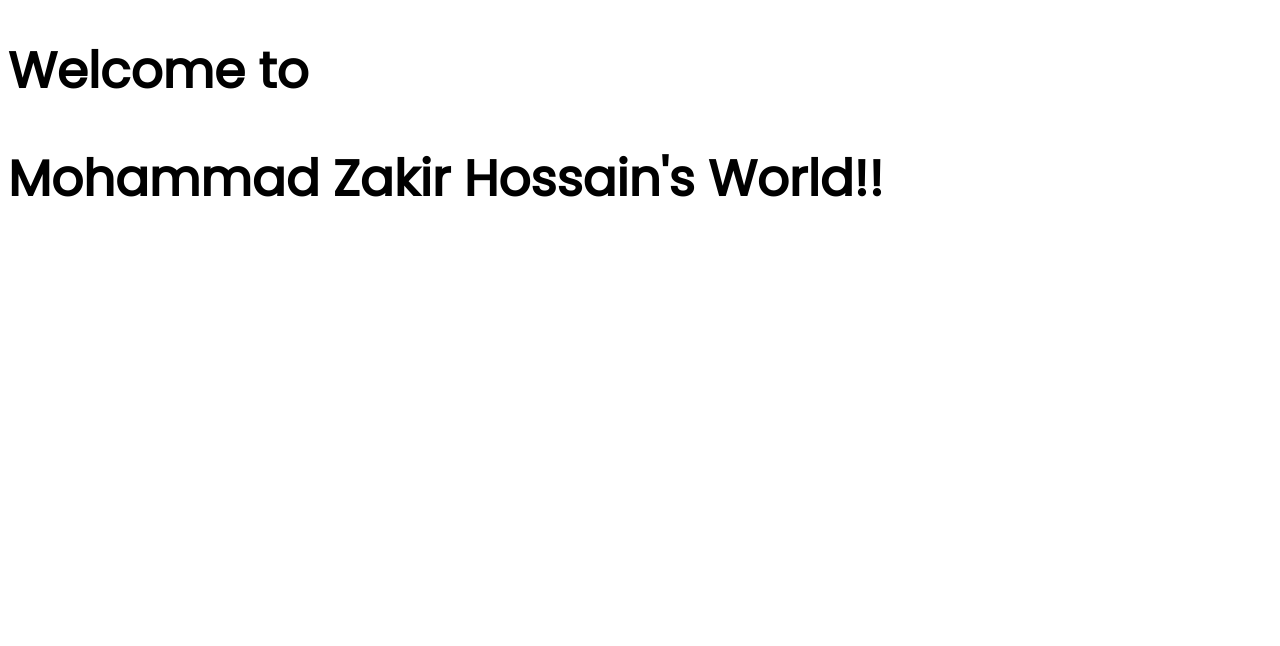
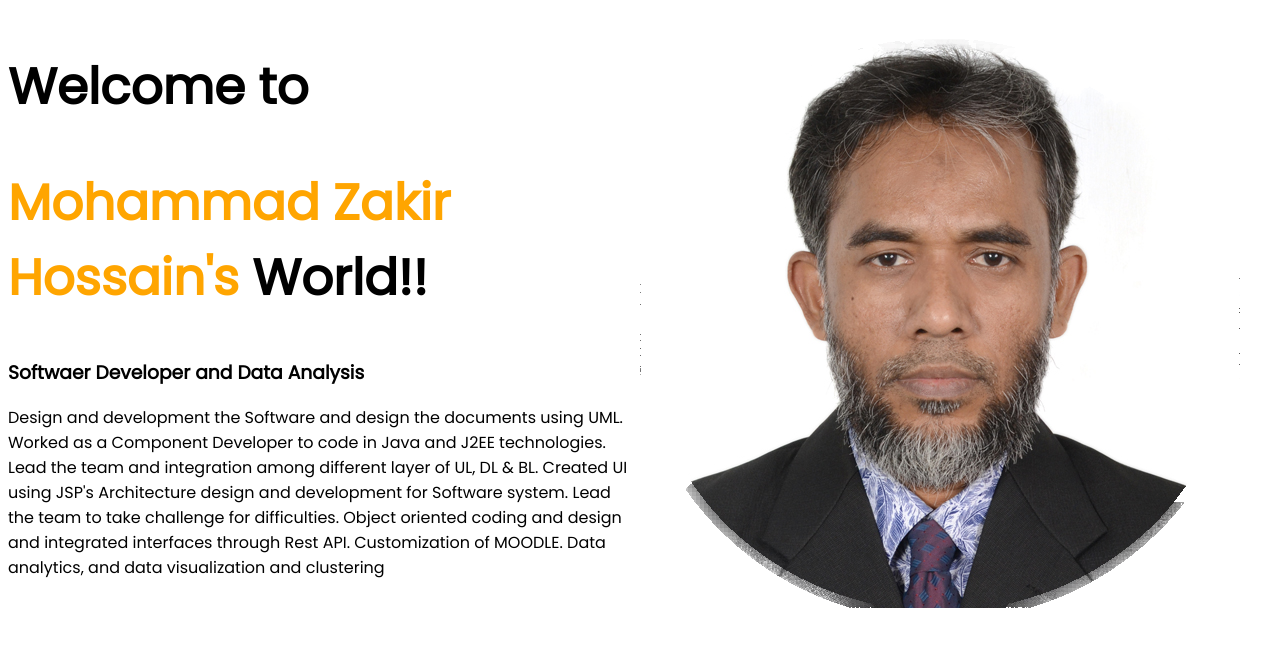
Before and after one commit to Zakir99458/my-portfolio, a plain HTML site: page index.html in a window 1280 px wide. Drawn offline with Linux system fonts and the light colour scheme.

Commit message:
add-photo

```diff
--- a/css/style.css
+++ b/css/style.css
@@ -5,3 +5,15 @@ body{
 h1{
     font-size: 50px;
 }
+
+.orange-color{
+    color: orange;
+}
+
+section{
+    display: flex;
+}
+
+.half-width{
+    width: 50%;
+}
--- a/index.html
+++ b/index.html
@@ -12,7 +12,21 @@
     <link rel="stylesheet" href="css/style.css">
 </head>
 <body>
-    <h1>Welcome to</h1>
-    <h1>Mohammad Zakir Hossain's World!!</h1>
+    <section>
+        <div class="half-width">
+            <h1>Welcome to</h1>
+            <h1> <span class="orange-color">Mohammad Zakir Hossain's</span> World!!</h1>
+            <h3>Softwaer Developer and Data Analysis</h3>
+            <p>
+                Design and development the Software and design the documents using UML. Worked as a Component Developer to code in Java and J2EE technologies. Lead the team and integration among different layer of UL, DL & BL. Created UI using JSP's
+                Architecture design and development for Software system. Lead the team to take challenge for difficulties. Object oriented coding and design and integrated interfaces through Rest API. Customization of MOODLE.
+                Data analytics, and data visualization and clustering
+            </p>
+        </div>
+        <div class="half-width">
+            <img src="Images/2x2x-resized.png" alt="Not available">
+        </div>
+    </section>
+
 </body>
 </html>
```
